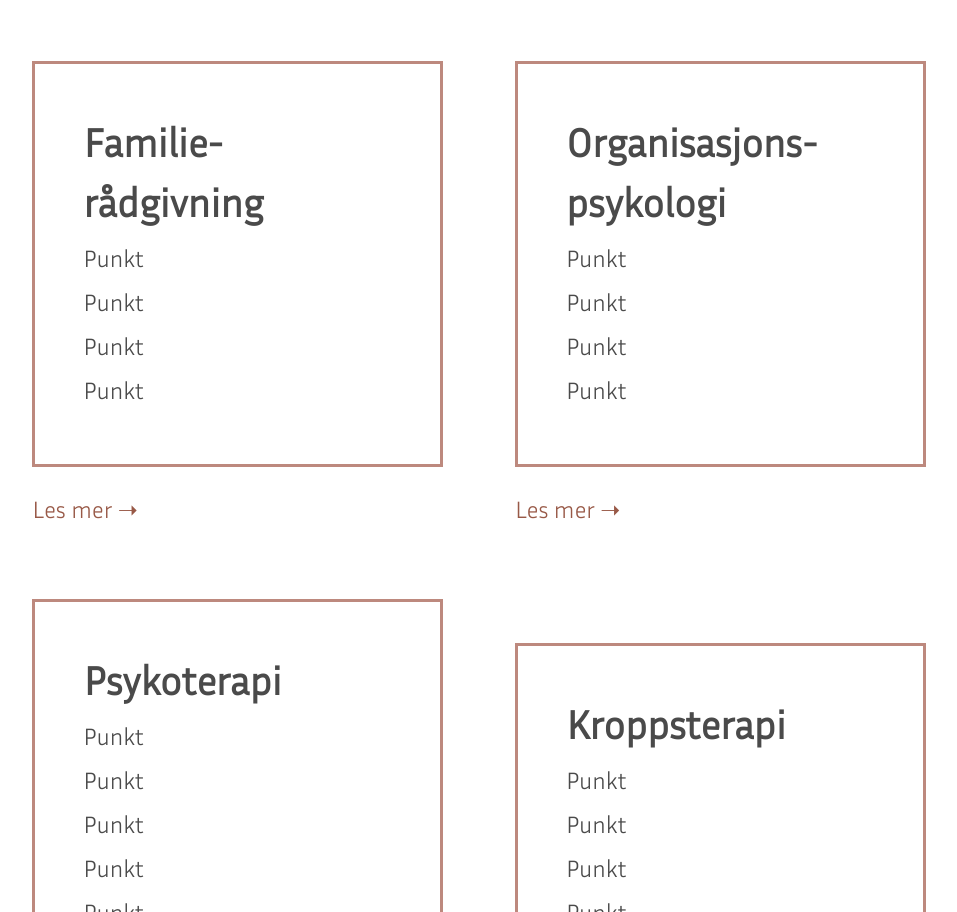
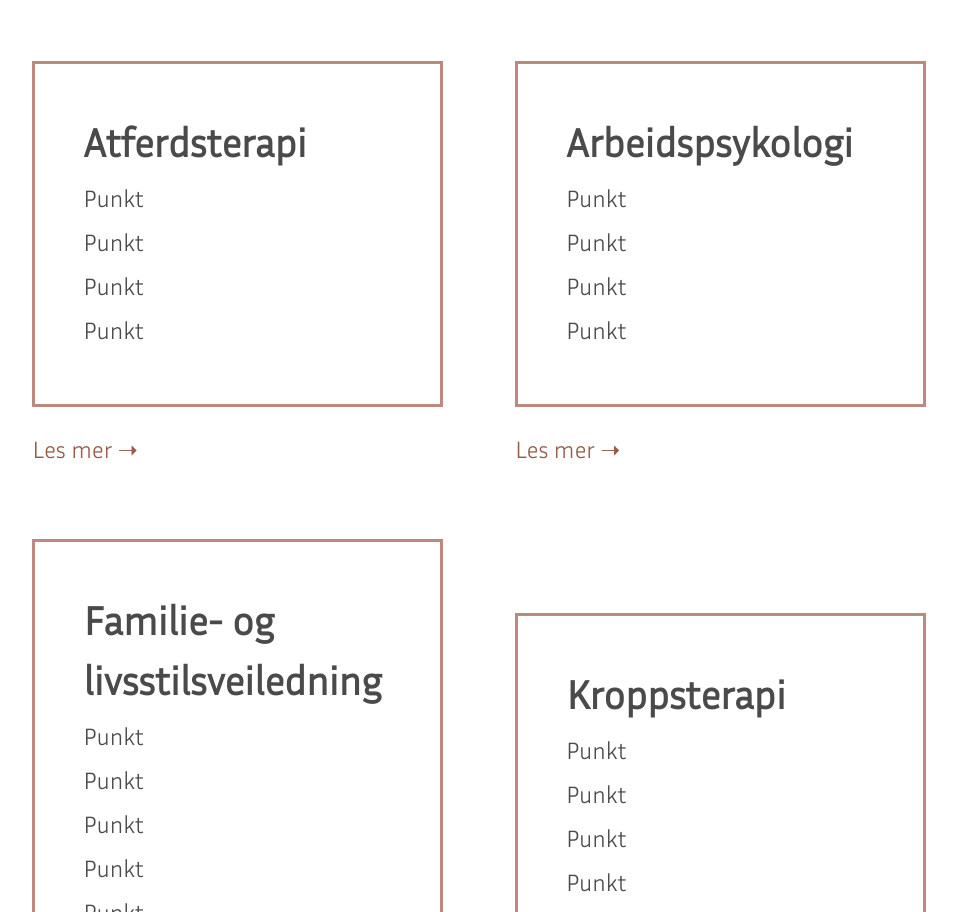
Before and after one commit to mahoote/ringenterapi, a React (Create React App) app: page / in a window 1280 px wide. Shown: the part 2313-3225 px from the top of the page, without its empty margins (161-1118 px from the left). Built offline with nearby package versions, Linux system fonts and the light colour scheme.

Commit message:
Refactor

```diff
--- a/src/assets/data.json
+++ b/src/assets/data.json
@@ -1,5 +1,6 @@
 {
   "websiteName": "Ringenterapi",
+  "slogan": "Fordi alt henger sammen",
   "links": [
     {
       "name": "Om meg",
@@ -252,8 +253,8 @@
   "servicesPage": {
     "services": [
       {
-        "title": "Familie-rådgivning",
-        "about": "Lorem ipsum",
+        "title": "Atferdsterapi",
+        "about": "Atferdsterapi i Ringenterapi går ut på å kartlegge triggere som utløser uønsket atferd og hendelser, som depresjon, konflikter i relasjoner som i kjærlighet, familie, kolleger. Stress, fysiske smerter og usunn livsstil, opplevelsen av utenforskap og annerledeshet. Ofte kan problemene dine føre til fysiske plager og/eller være påvirket av eller påvirke relasjoner som familie eller arbeidsplass.",
         "list": ["Punkt", "Punkt", "Punkt", "Punkt"],
         "pageLink": "/services",
         "image": {
@@ -263,8 +264,8 @@
         }
       },
       {
-        "title": "Organisasjons-psykologi",
-        "about": "Lorem ipsum",
+        "title": "Arbeidspsykologi",
+        "about": "Arbeidspsykologi via Ringenterapi kan være hensiktsmessig om en eller flerre personers atferd fører til konflikter, lav gjennomføringsevne som påvirker bunnlinja og arbeidsmiljø. Det kan også handle om å se på HMS, lederutvikling og utviklingsledelse fra en 3.person med erfaring og utdanning innen atferdsøkonomi, konflikthåndtering, risikostyring, systemdynamikk.",
         "list": ["Punkt", "Punkt", "Punkt", "Punkt"],
         "pageLink": "/services",
         "image": {
@@ -274,8 +275,8 @@
         }
       },
       {
-        "title": "Psykoterapi",
-        "about": "Lorem ipsum",
+        "title": "Familie- og livsstilsveiledning",
+        "about": "Familie- og livsstilsveiledning kan være uvurdelig om en eller flere i nettverket strever med uønsket atferd som påvirker  gjensidig og kan etablere seg til en ukultur og i verste fall brudd i nære relasjoner. Ofte kan det handle om avhengighet, psykisk sykdom, ulikt syn på oppdragelse, livssyn og livsstil. Ringenterapi har lang erfaring og utdanning som ernæring- og livsstilsrådgiver, familie og barneveileder som utdannet pedagog med master i atferdspsykologi, mange års arbeiderfaring.",
         "list": ["Punkt", "Punkt", "Punkt", "Punkt", "Punkt", "Punkt"],
         "pageLink": "/services",
         "image": {
@@ -286,7 +287,7 @@
       },
       {
         "title": "Kroppsterapi",
-        "about": "Lorem ipsum",
+        "about": "Kroppsterapi via Ringenterapi er en måte å jobbe helhetlig med atferd, både personlig og kollektivt, livsstil og forhold i arbeidslivet som fører til stress, muskelspenninger, betennelser, migrene og manglende energi til å leve sunnere. Gjennom å jobbe med triggerpunkter, vagusnerven, energibalanse, kosthold og livsstil parallelt med samtaleterapi for å endre atferdsmønster, kan man raskere oppnå positive endringer i kropp og sjel samtidig som nære relasjoner og forhold på arbeidsplassen utvikles positivt. Ringenterapi tar utgangspunkt i at utfordringer henger sammen og krever terapeuter med erfaring og utdanning innen flere områder.",
         "list": ["Punkt", "Punkt", "Punkt", "Punkt"],
         "pageLink": "/services",
         "image": {
--- a/src/components/header/header.jsx
+++ b/src/components/header/header.jsx
@@ -129,7 +129,7 @@ function Header(props) {
               sizeTouch={3}
             />
             <TextStyled
-              text={"Fordi alt henger sammen"}
+              text={data.slogan}
               color={standardColors.blue1}
               size={5}
             />
--- a/src/components/text/text.jsx
+++ b/src/components/text/text.jsx
@@ -104,8 +104,6 @@ function Text(props) {
     );
   }
 
-  console.log(linkTo);
-
   return (
     <div
       className={
```
